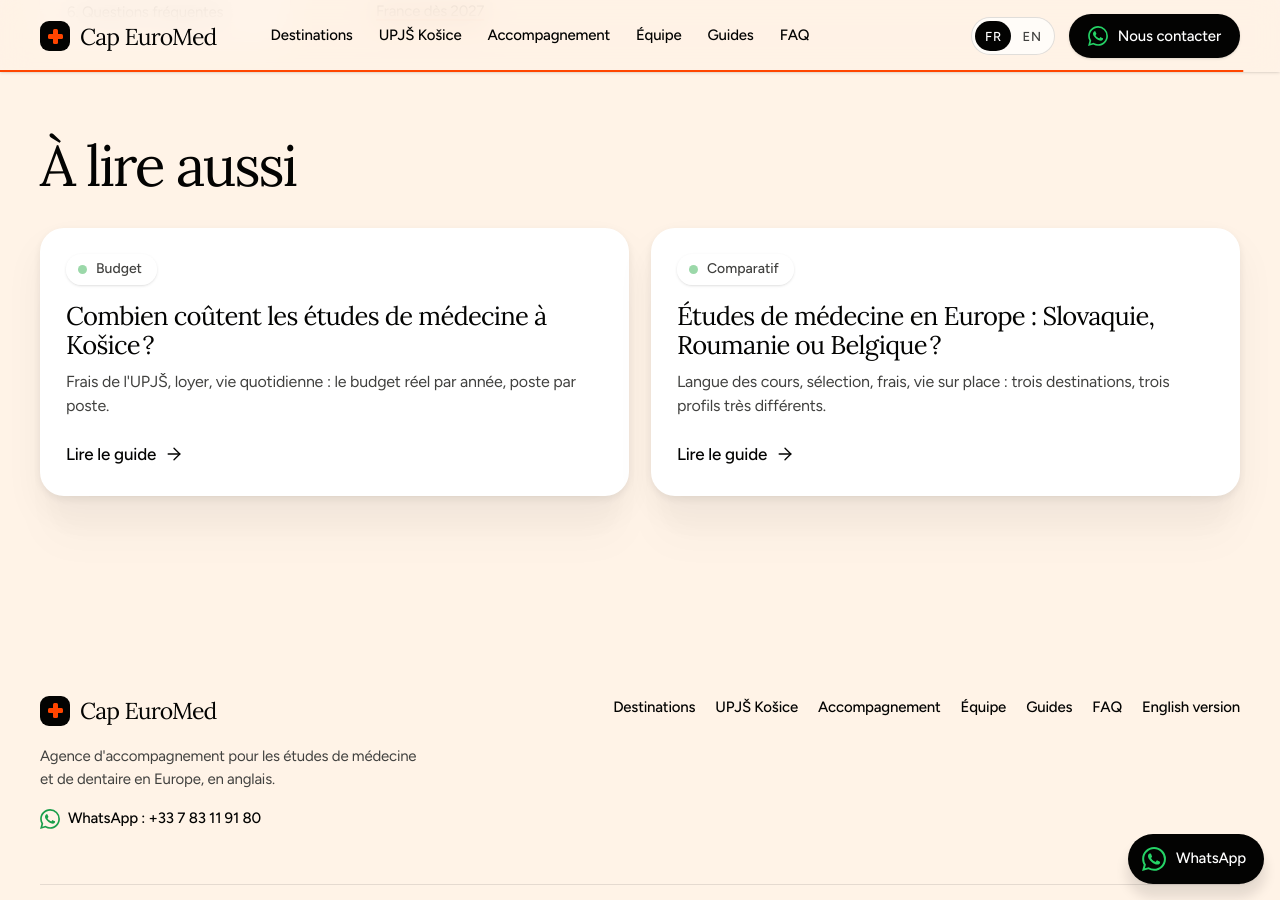
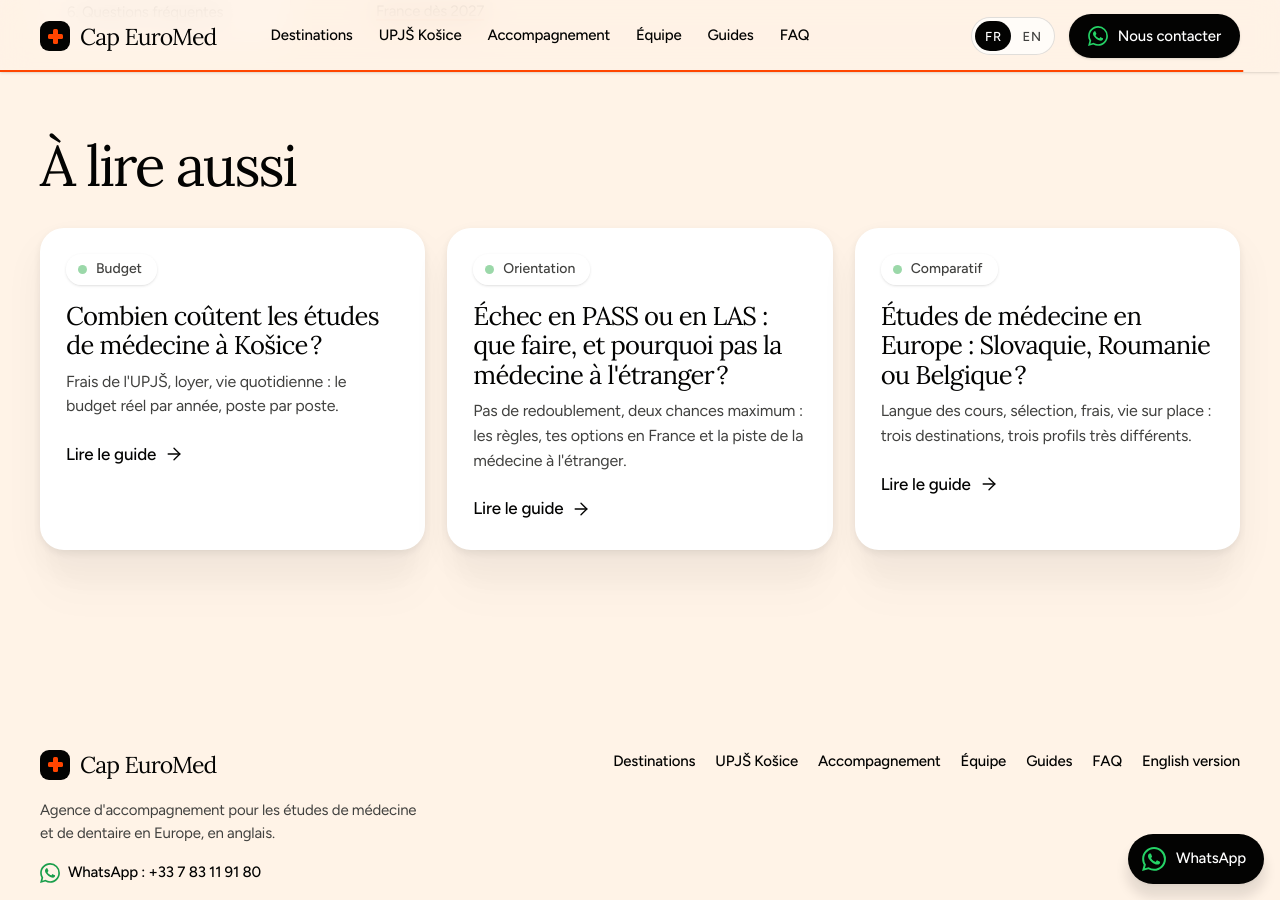
Before and after one commit to capmedecine/cap-euromed, a Jekyll site: the page built from _guides/medecine-etranger-revenir-en-france.html, in a window 1280 px wide and 900 px high, scrolled down 4193 px. Built offline with Jekyll 4.4.1, drawn with Linux system fonts in a browser that asks for light colours; part of the change alters nothing that is shown.

Commit message:
Guide « Échec en PASS ou en LAS : que faire ? », signé Antoine Fontana
- Nouveau guide d'orientation (règles, options en France, études à
  l'étranger, réforme 2027), lié depuis la FAQ.
- Signature d'auteur possible par guide (front matter author /
  author_role), avec données structurées Person.

Co-Authored-By: Claude Opus 5.5 <noreply@anthropic.com>
Claude-Session: https://claude.ai/code/session_01MCgKUfh5b5m5wMUj2Hyf8b

```diff
--- a/_data/faq.yml
+++ b/_data/faq.yml
@@ -6,7 +6,7 @@ fr:
     title: "Admission et études"
     items:
       - q: "Peut-on faire ses études de médecine à l'étranger sans PASS ni LAS ?"
-        a: "Oui. Les universités européennes qui enseignent en anglais ont leur propre sélection : sur dossier, sur test d'entrée, ou les deux selon la fac. Pas de PASS, pas de LAS, pas de numerus clausus français."
+        a: "Oui. Les universités européennes qui enseignent en anglais ont leur propre sélection : sur dossier, sur test d'entrée, ou les deux selon la fac. Pas de PASS, pas de LAS, pas de numerus clausus français. Si tu sors d'un échec, lis notre guide <a href=\"/guides/echec-pass-las-que-faire/\">Échec en PASS ou en LAS : que faire ?</a>"
       - q: "Faut-il parler la langue du pays ?"
         a: "Pas pour les cours, qui sont entièrement en anglais. Pour les stages avec les patients, tu apprends les bases de la langue locale pendant tes études."
       - q: "Combien de temps durent les études ?"
--- /dev/null
+++ b/_guides/echec-pass-las-que-faire.html
@@ -0,0 +1,100 @@
+---
+title: "Échec en PASS ou LAS : que faire ensuite ? | Cap EuroMed"
+description: "Pas de redoublement, deux chances maximum, LAS 2, réorientation ou médecine à l'étranger : toutes tes options après un échec en PASS ou en LAS."
+h1: "Échec en PASS ou en LAS : que faire, et pourquoi pas la médecine à l'étranger ?"
+crumb: "Échec en PASS ou LAS"
+category: "Orientation"
+author: "Antoine Fontana"
+author_role: "étudiant en 5e année de médecine à l'UPJŠ"
+lead: "Tu n'as pas été admis en 2e année de santé, ou tu sens que ça ne passera pas. Ce n'est pas la fin de ton projet. Voici les règles, tes options en France et à l'étranger, et notre avis honnête pour choisir."
+excerpt_text: "Pas de redoublement, deux chances maximum : les règles, tes options en France et la piste de la médecine à l'étranger."
+date: 2026-11-19
+last_modified_at: 2026-11-19
+toc:
+  - id: regles
+    title: "Les règles après un échec"
+  - id: options-france
+    title: "Tes options en France"
+  - id: etranger
+    title: "La médecine à l'étranger"
+  - id: quand
+    title: "Quand s'y prendre ?"
+  - id: avis
+    title: "Est-ce une bonne idée pour toi ?"
+  - id: reforme
+    title: "Et la réforme de 2027 ?"
+faq:
+  - q: "Peut-on redoubler le PASS ?"
+    a: "Non. Depuis la réforme de 2020, le redoublement en PASS n'est pas autorisé. Si tu valides ton année sans être admis, tu peux continuer en LAS 2 dans la discipline de ta mineure. Sinon, il faut te réorienter."
+  - q: "Combien de chances a-t-on pour entrer en médecine en France ?"
+    a: "Deux candidatures au maximum pour l'ensemble des filières de santé (médecine, maïeutique, odontologie, pharmacie, kinésithérapie). Chaque année d'inscription dans un parcours d'accès santé en utilise une."
+  - q: "Une candidature dans une fac à l'étranger compte-t-elle dans mes deux chances ?"
+    a: "Non. La limite de deux candidatures concerne l'accès aux études de santé en France. Postuler dans une université européenne est une démarche à part, que tu peux préparer en parallèle de ton année de PASS ou de LAS."
+  - q: "Un diplôme de médecine obtenu à l'étranger permet-il d'exercer en France ?"
+    a: "Un diplôme de médecin délivré dans un pays de l'Union européenne est reconnu automatiquement en France (directive 2005/36/CE). Comme un étudiant formé en France, tu dois ensuite faire une spécialité, en France via les EDN et les ECOS, ou ailleurs en Europe."
+sources:
+  - title: "Ministère de l'Enseignement supérieur — Parcours et réussite des étudiants en première année d'études de santé (note SIES n° 2025-31)"
+    url: "https://www.enseignementsup-recherche.gouv.fr/fr/parcours-et-reussite-des-etudiants-en-premiere-annee-d-etudes-de-sante-les-resultats-de-la-session-100432"
+  - title: "CIDJ — Que faire en cas d'échec après une première année d'études de santé ?"
+    url: "https://www.cidj.com/s-orienter/apres-le-bac/que-faire-en-cas-d-echec-en-premiere-annee-de-medecine"
+  - title: "Faculté de médecine de Montpellier — PASS : rappels des règles (PDF)"
+    url: "https://facmedecine.umontpellier.fr/wp-content/uploads/2024/10/PASS_Rappels.pdf"
+  - title: "Thotis — PASS et LAS : la première année d'études de santé"
+    url: "https://thotismedia.com/medical-pass-l-as/"
+  - title: "Côté Formations — Études de santé : la fin des filières PASS et LAS en 2027"
+    url: "https://www.coteformations.fr/actualites/etudes-de-sante-la-fin-des-filieres-pass-et-las-en-2027"
+  - title: "EUR-Lex — Directive 2005/36/CE relative à la reconnaissance des qualifications professionnelles"
+    url: "https://eur-lex.europa.eu/legal-content/FR/TXT/?uri=CELEX:32005L0036"
+---
+<div class="answer">
+  <p class="answer-title">En bref</p>
+  <ul>
+    <li><strong>Pas de redoublement en PASS</strong>, et deux candidatures au maximum pour entrer en santé en France.</li>
+    <li>Si tu as validé ton année, tu peux tenter ta <strong>seconde chance en LAS 2</strong>. Sinon, il faut te réorienter.</li>
+    <li>Autre piste&nbsp;: <strong>étudier la médecine dans une université européenne</strong>, avec un diplôme reconnu en France. Tu peux la préparer en parallèle, sans toucher à tes chances en France.</li>
+  </ul>
+  <p class="answer-note">Les règles exactes varient un peu d'une fac à l'autre&nbsp;: vérifie-les auprès de la scolarité de la tienne.</p>
+</div>
+
+<p>Avant tout, un chiffre pour remettre les choses à leur place. Selon une note du ministère de l'Enseignement supérieur publiée fin 2025, parmi les néo-bacheliers entrés en 2022, le taux de passage en 2e année de santé était de 29,4&nbsp;% en PASS et de 14,1&nbsp;% en LAS. Autrement dit, la grande majorité des étudiants ne sont pas admis. Ne pas passer ne dit rien de ta capacité à devenir médecin.</p>
+
+<h2 id="regles">Ce qui se passe après un échec en PASS ou en LAS</h2>
+<p>Depuis la réforme de 2020, trois règles encadrent l'accès aux études de santé&nbsp;:</p>
+<ul>
+  <li><strong>Pas de redoublement en PASS.</strong> Tu ne peux pas refaire ta première année dans le même parcours.</li>
+  <li><strong>Deux candidatures au maximum</strong> pour l'ensemble des filières de santé (médecine, maïeutique, odontologie, pharmacie, kinésithérapie). Chaque année d'inscription dans un parcours d'accès santé en utilise une.</li>
+  <li><strong>Valider son année ouvre une seconde chance.</strong> Si tu valides ton PASS (les 60 crédits et ta mineure) sans être admis, tu peux passer en 2e année de la licence correspondant à ta mineure, en LAS 2, et retenter ta chance.</li>
+</ul>
+<p>Si tu n'as pas validé ton année, tu ne peux pas continuer directement&nbsp;: il faut te réorienter, par exemple vers une première année de licence classique.</p>
+
+<h2 id="options-france">Tes options en France</h2>
+<ul>
+  <li><strong>La LAS 2</strong>, si tu as validé ton année. C'est ta deuxième et dernière chance&nbsp;: elle demande de réussir ta licence et les épreuves d'accès en santé en même temps.</li>
+  <li><strong>Une réorientation</strong> vers une licence, en gardant éventuellement une option santé si ta fac le permet et qu'il te reste une candidature.</li>
+  <li><strong>Une autre formation de santé</strong>, par exemple paramédicale, si c'est le soin plus que la médecine elle-même qui te motive.</li>
+</ul>
+<p>Ces options sont sérieuses, mais aucune ne garantit d'arriver en médecine. Si c'est vraiment ton objectif, il vaut la peine de regarder aussi ce qui se fait ailleurs en Europe.</p>
+
+<h2 id="etranger">Étudier la médecine à l'étranger&#8239;: comment ça marche</h2>
+<p>Dans plusieurs pays de l'Union européenne, des universités enseignent la médecine en anglais, et parfois en français, à des étudiants internationaux. Elles ont leur propre sélection&nbsp;: sur dossier, sur test d'entrée, ou les deux selon la fac. Pas de PASS, pas de LAS.</p>
+<p>Un diplôme de médecin obtenu dans un pays de l'UE est reconnu automatiquement en France (directive 2005/36/CE). Comme un étudiant formé en France, tu fais ensuite une spécialité&nbsp;: en France en passant les EDN et les ECOS, ou ailleurs en Europe. Tout est détaillé dans notre guide sur <a href="/guides/medecine-etranger-revenir-en-france/">le retour en France après des études à l'étranger</a>.</p>
+<p>Par exemple, à l'UPJŠ de Košice, en Slovaquie, la médecine dure 6 ans, entièrement en anglais, et l'admission se fait sur un test d'entrée. Les frais sont de 13&nbsp;000&nbsp;€ par an pour la rentrée 2026/2027&nbsp;: c'est un vrai budget, détaillé dans notre guide sur <a href="/guides/cout-etudes-medecine-kosice/">le coût des études à Košice</a>. Pour comparer avec d'autres pays, lis <a href="/guides/medecine-europe-slovaquie-roumanie-belgique/">notre comparatif Slovaquie, Roumanie, Belgique</a>.</p>
+<p>Et ton année de PASS ou de LAS n'est pas perdue&nbsp;: la biologie et la chimie que tu as travaillées sont une bonne base pour préparer un test d'entrée.</p>
+
+<h2 id="quand">Quand s'y prendre&#8239;?</h2>
+<p>Le plus tôt possible. Les universités étrangères ont leur propre calendrier de candidature et de test, fixé chaque année, pour une rentrée en septembre. Si tu attends les résultats de fin d'année pour t'y intéresser, tu risques d'avoir raté les dates.</p>
+<p>Comme une candidature à l'étranger ne compte pas dans tes deux chances françaises, rien ne t'empêche de la préparer pendant ton année, comme un plan B. Si tu es admis en France, tu choisis. Si ce n'est pas le cas, tu ne perds pas une année.</p>
+
+<h2 id="avis">Est-ce une bonne idée pour toi&#8239;? Notre avis honnête</h2>
+<p>Partir étudier la médecine à l'étranger n'est pas une solution de facilité. C'est une bonne option si&nbsp;:</p>
+<ul>
+  <li>tu es vraiment motivé par la médecine, pour 6 ans d'études exigeantes&nbsp;;</li>
+  <li>tu es à l'aise en anglais, ou prêt à le devenir vite&nbsp;;</li>
+  <li>ta famille et toi pouvez financer les frais de scolarité et la vie sur place&nbsp;;</li>
+  <li>tu es prêt à vivre loin de chez toi, même si les périodes sans cours permettent de rentrer en France.</li>
+</ul>
+<p>Si un de ces points te bloque, mieux vaut le savoir maintenant. Lors du premier échange, on en parle franchement avec toi, et si ce n'est pas la bonne voie, on te le dit.</p>
+
+<h2 id="reforme">Et la réforme de 2027&#8239;?</h2>
+<p>Le gouvernement a annoncé en avril 2026 la fin du PASS et de la LAS, remplacés à la rentrée 2027 par une voie unique, une «&nbsp;licence portail santé&nbsp;». Selon les informations publiées, les étudiants déjà inscrits en PASS ou en LAS restent soumis aux règles actuelles. Les modalités précises de la nouvelle licence peuvent encore évoluer&nbsp;: suis les annonces officielles et celles de ta fac.</p>
+<p>Pour les études à l'étranger, cette réforme ne change rien&nbsp;: les universités européennes gardent leur propre admission.</p>
--- a/_layouts/guide.html
+++ b/_layouts/guide.html
@@ -13,7 +13,7 @@ layout: base
   "inLanguage": "fr",
   "datePublished": "{{ page.date | date_to_xmlschema }}",
   "dateModified": "{{ page.last_modified_at | default: page.date | date_to_xmlschema }}",
-  "author": {"@type": "Organization", "name": "Cap EuroMed", "url": "https://cap-euromed.fr/"},
+  "author": {%- if page.author %} {"@type": "Person", "name": {{ page.author | jsonify }}, "jobTitle": {{ page.author_role | jsonify }}, "url": "https://cap-euromed.fr/equipe/", "worksFor": {"@type": "Organization", "name": "Cap EuroMed", "url": "https://cap-euromed.fr/"}},{%- else %} {"@type": "Organization", "name": "Cap EuroMed", "url": "https://cap-euromed.fr/"},{%- endif %}
   "publisher": {"@type": "Organization", "name": "Cap EuroMed", "logo": {"@type": "ImageObject", "url": "https://cap-euromed.fr/assets/favicon-192.png"}},
   "image": "{{ site.url }}{{ page.og_image | default: t.og_image }}",
   "mainEntityOfPage": "{{ site.url }}{{ page.url }}"
@@ -37,7 +37,7 @@ layout: base
     <span class="tag" style="--dot:var(--papaya)">{{ page.category }}</span>
     <h1 id="g-title">{{ page.h1 }}</h1>
     <p class="lead">{{ page.lead }}</p>
-    <p class="g-meta"><span><svg class="ic" aria-hidden="true"><use href="#i-clock"/></svg>{{ minutes }} min de lecture</span><span>Mis à jour le {{ page.last_modified_at | default: page.date | date: "%d/%m/%Y" }}</span><span>Par <a href="/equipe/">l'équipe Cap EuroMed</a>, étudiants à l'UPJŠ</span></p>
+    <p class="g-meta"><span><svg class="ic" aria-hidden="true"><use href="#i-clock"/></svg>{{ minutes }} min de lecture</span><span>Mis à jour le {{ page.last_modified_at | default: page.date | date: "%d/%m/%Y" }}</span><span>{% if page.author %}Par <a href="/equipe/">{{ page.author }}</a>, {{ page.author_role }}{% else %}Par <a href="/equipe/">l'équipe Cap EuroMed</a>, étudiants à l'UPJŠ{% endif %}</span></p>
   </div>
   <svg class="hero-torn" viewBox="0 0 1440 44" preserveAspectRatio="none" aria-hidden="true"><use href="#torn"/></svg>
 </section>
```
